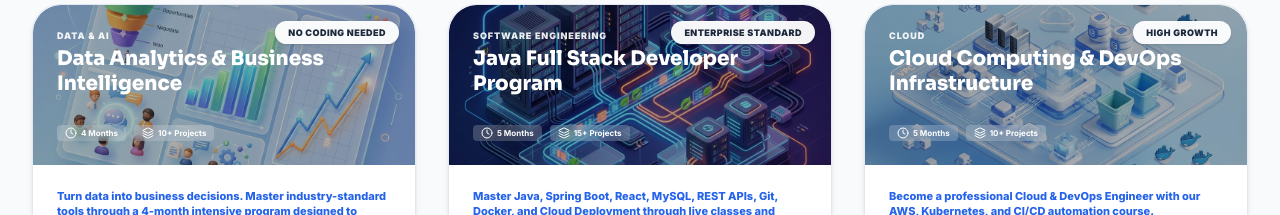
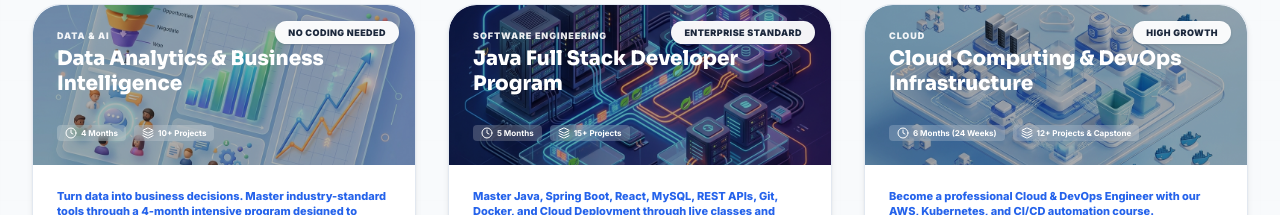
Before and after one commit to KAYHANH/kodetocareer-website, a Next.js app: page /courses in a window 1280 px wide. Shown: the part 1680-1895 px from the top of the page. Built offline with nearby package versions, Linux system fonts and the light colour scheme.

Commit message:
feat: restructure DevOps course syllabus to 24-weeks modular month blocks

```diff
--- a/src/app/courses/CoursesClient.tsx
+++ b/src/app/courses/CoursesClient.tsx
@@ -192,10 +192,10 @@
     id: 6,
     title: "Cloud Computing & DevOps Infrastructure",
     category: "Cloud",
-    duration: "5 Months",
-    projects: "10+ Projects",
+    duration: "6 Months (24 Weeks)",
+    projects: "12+ Projects & Capstone",
     salary: "₹5.0 - 14 LPA",
-    level: "Intermediate",
+    level: "Intermediate to Advanced",
     rating: 4.8,
     reviews: 67,
     internship: "Available",
--- a/src/app/courses/[id]/page.tsx
+++ b/src/app/courses/[id]/page.tsx
@@ -125,19 +125,21 @@
     id: 6,
     title: 'DevOps Engineering & CI/CD Sprints',
     category: 'Cloud',
-    duration: '5 Months',
-    projects: '8+ Projects',
+    duration: '6 Months (24 Weeks)',
+    projects: '12+ Projects & Capstone',
     priceUpfront: '₹24,999',
     pricePlaced: '₹4,999',
-    level: 'Intermediate',
+    level: 'Intermediate to Advanced',
     tagline: 'Become a professional DevOps & Cloud Engineer with our Terraform, Kubernetes, and AWS automation course.',
     desc: 'Learn infrastructure as code, container automation, configuration orchestration, and continuous deployment workflows.',
     skills: ['Docker', 'Kubernetes', 'Terraform', 'Jenkins', 'AWS', 'Git', 'Linux'],
     modules: [
-      'Week 1-3: Linux Shell & Scripting: Bash automation, user permissions, networking basics, and configuration.',
-      'Week 4-7: Cloud & AWS Deployments: Deploy EC2 nodes, configure VPC security, and manage IAM access controls.',
-      'Week 8-11: Container Orchestration: Write Kubernetes deployments, manage Docker containers, and build service pods.',
-      'Week 12-20: CI/CD Pipelines & Terraform: Write Terraform infrastructure-as-code files and build automated Jenkins pipelines.'
+      'Month 1: DevOps & Linux Foundations (Week 1-4)|• DevOps Fundamentals: What is DevOps, SDLC, 12 Factor Application, Agile & Scrum.\n• Linux & System Administration: Filesystem structures, SSH/SCP, Cron Jobs, Env Variables.\n• Bash & Shell Automation: Variables, loops, scripts, apt/yum package management.\n• Process & Networking Admin: systemctl, journalctl, ss, tcpdump, namespaces, cgroups, OOM Killer.',
+      'Month 2: Networking, Git & Python scripting (Week 5-8)|• Networking for DevOps: OSI Model, DNS, load balancers, reverse proxy (NGINX), TLS setups.\n• Git & Collaborative Flows: Branching, merging, rebasing, pull requests, semantic versioning.\n• Python for Infrastructure: File management, JSON/YAML, requests APIs, subprocess calls, automation scripts.',
+      'Month 3: Containerization & Kubernetes (Week 9-14)|• Docker Containers: Dockerfiles, volumes, networks, compose setups, multi-stage builds, scans.\n• Kubernetes Architecture: etcd, scheduler, API server, Pods, ReplicaSets, Deployments, Services.\n• Kubernetes Storage & Scheduling: PV, PVC, StorageClass, Affinity rules, Taints and Tolerations.',
+      'Month 4: Advanced K8s, CI/CD pipelines & GitOps (Week 15-18)|• K8s Management & Security: Ingress controllers, Helm charts, Kustomize configurations, RBAC.\n• Continuous Integration Sprints: GitHub Actions, Jenkins, GitLab CI pipelines, image scans.\n• GitOps Orchestrations: ArgoCD setups, blue-green deployment pipelines, canary releases.',
+      'Month 5: IaC, AWS Cloud Integration & Observability (Week 19-22)|• Infrastructure as Code: Terraform providers, modules, state management, Ansible playbooks.\n• AWS Production Deployment: EC2, VPC security, IAM roles, ALB load balancer, ECR, AWS EKS clusters.\n• Monitoring & Log Analytics: Prometheus metrics, Grafana dashboards, Loki log stack, Jaeger tracing.',
+      'Month 6: DevSecOps, SRE, AI Infra & Capstones (Week 23-24)|• DevSecOps Security: Trivy scans, Checkov IaC scans, HashiCorp Vault secrets.\n• SRE & Incident Response: Capacity planning, Cost optimization, Chaos testing, SLA/SLOs.\n• Troubleshooting Broken Labs: Fixing CrashLoopBackOff, ImagePullBackOff, OOMKilled, Pod pending, DNS failures.\n• Modern AI Infrastructure: GPU drivers, Container toolkit, GPU scheduling, vLLM/Ollama servers.\n• 4-Weeks Final Capstone Sprints: E-commerce platform provisioning via Terraform on AWS EKS with ArgoCD GitOps pipelines.'
     ],
     hiringCompanies: ['Docker', 'Kubernetes', 'AWS', 'RedHat']
   },
--- a/src/components/layout/navbar.tsx
+++ b/src/components/layout/navbar.tsx
@@ -225,7 +225,7 @@
                               <div className="space-y-2">
                                 <Link href="/courses/6" onClick={() => setCoursesHovered(false)} className="group/item block p-1.5 rounded-lg hover:bg-slate-50">
                                   <span className="block text-xs font-extrabold text-slate-900 group-hover/item:text-primary transition-colors">Cloud & DevOps</span>
-                                  <span className="block text-[9px] text-slate-450 mt-0.5 font-semibold">5 Months DevOps/CI/CD</span>
+                                  <span className="block text-[9px] text-slate-450 mt-0.5 font-semibold">6 Months DevOps/CI/CD</span>
                                 </Link>
                                 <Link href="/courses/10" onClick={() => setCoursesHovered(false)} className="group/item block p-1.5 rounded-lg hover:bg-slate-50">
                                   <span className="block text-xs font-extrabold text-slate-900 group-hover/item:text-primary transition-colors">Industry MLOps</span>
--- a/src/components/sections/featured-programs.tsx
+++ b/src/components/sections/featured-programs.tsx
@@ -106,8 +106,8 @@
     icon: Terminal,
     title: 'DevOps Engineering & CI/CD',
     description: 'Master Docker, Kubernetes, Terraform, Jenkins pipelines, and automated cloud deployments.',
-    duration: '5 Months',
-    projects: 8,
+    duration: '6 Months (24 Weeks)',
+    projects: 12,
     salary: '₹5.5 - 14 LPA',
     rating: 5,
     placement: '100% Placement Support',
```
